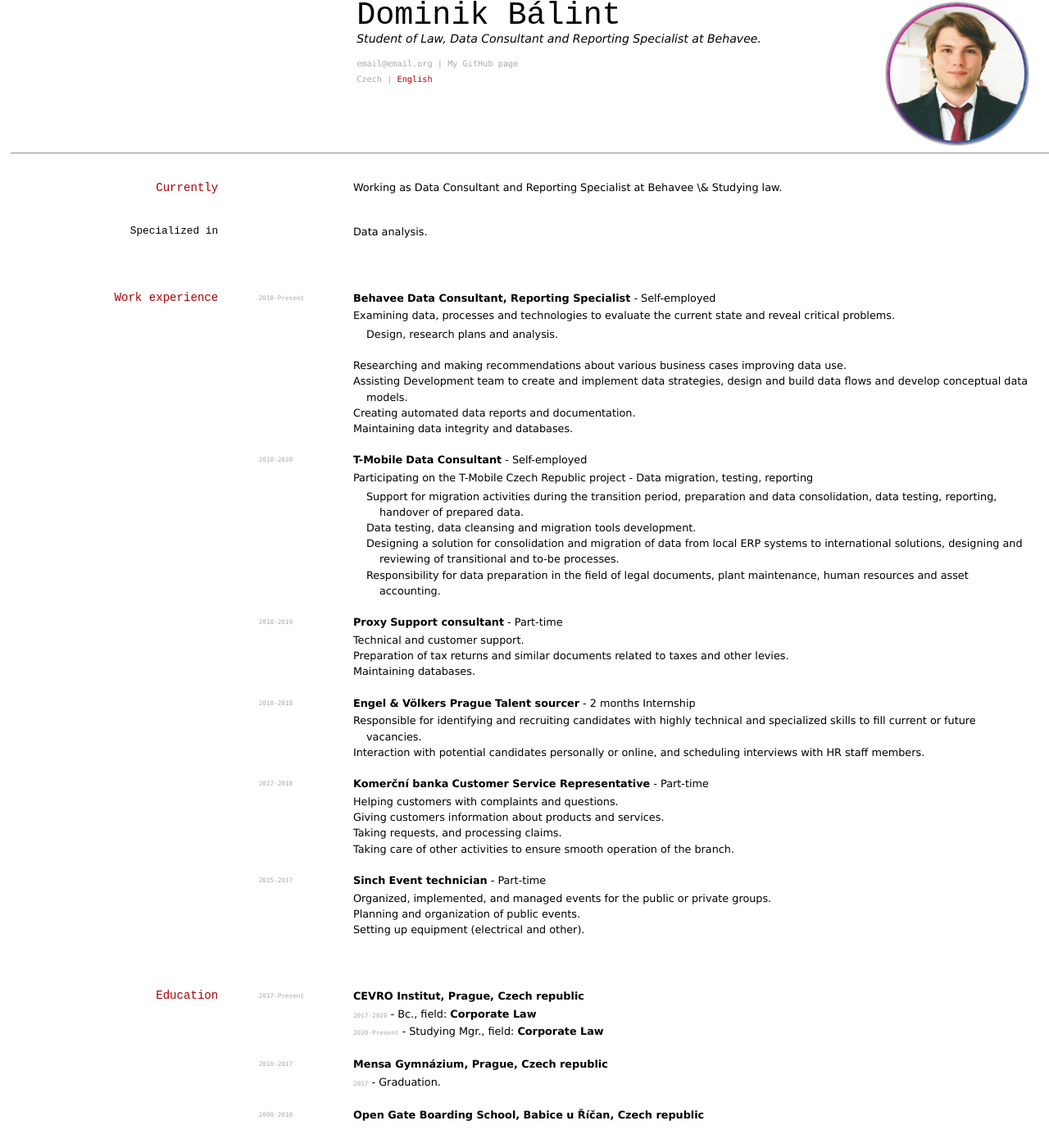
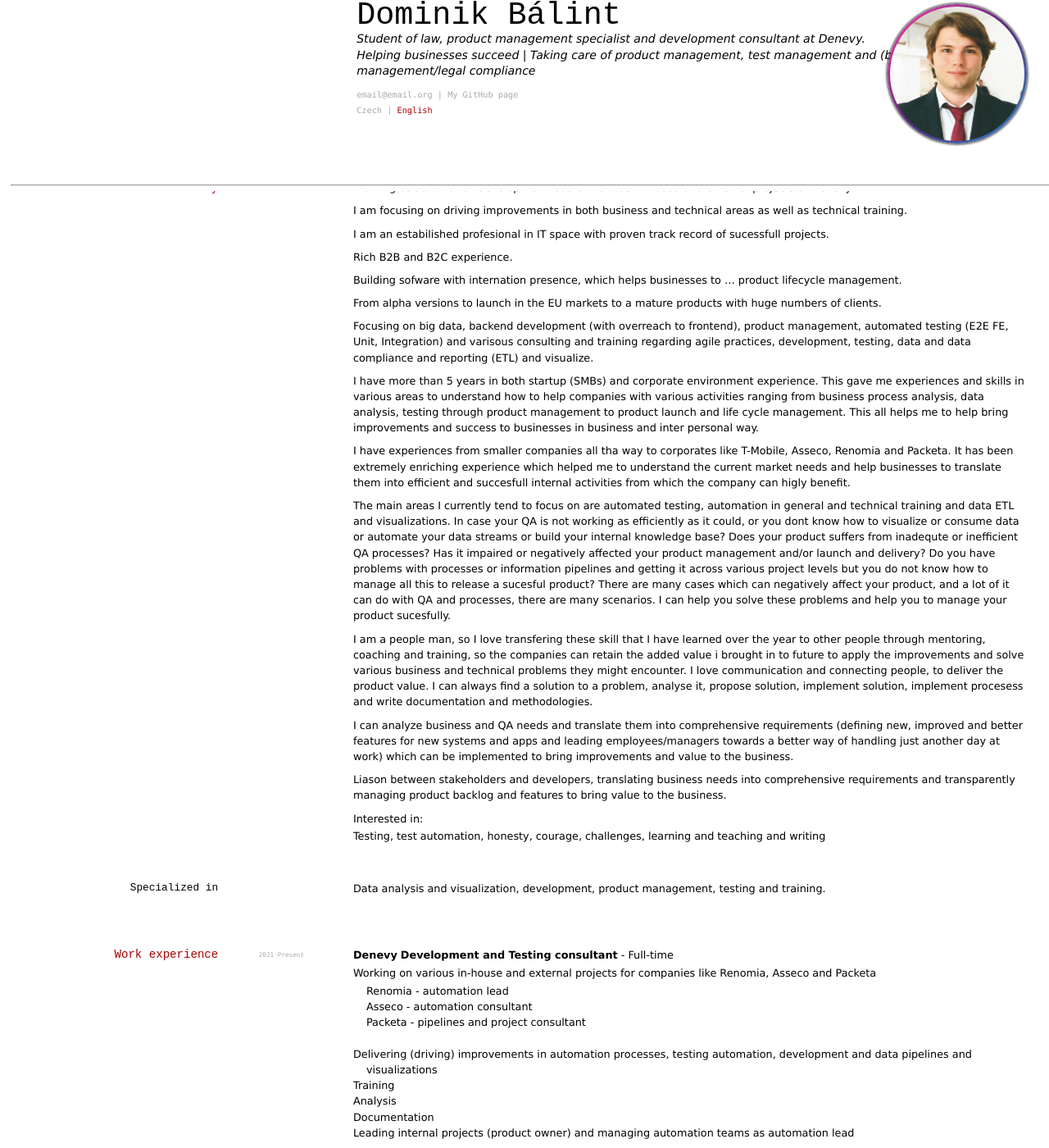
Before and after one commit to Dominik-97/curriculum-vitae, a Jekyll site: the page built from index.md, in a window 1280 px wide and 1400 px high. Shown: the whole window at 82% size. Built offline with Jekyll 4.4.1, drawn with Linux system fonts in a browser that asks for light colours; some of the changed text lies outside the part shown.

Commit message:
Unredacted changes to CV, TBD.

```diff
--- a/_layouts/cv.html
+++ b/_layouts/cv.html
@@ -38,7 +38,7 @@
       <p>PDF version of my CV can be found <a href="https://github.com/Dominik-97/curriculum-vitae/blob/main/cv_en.pdf" data-tool-tip="This link will take you to the GitHub.">here</a>.</p>
     {% elsif page.language == "cz" %}
       <hr>
-      <p>PDF verze mého CV je k naleznutí <a href="https://github.com/Dominik-97/curriculum-vitae/blob/main/cv_cz.pdf" data-tool-tip="This link will take you to the GitHub.">zde</a>.</p>
+      <p>PDF verze mého CV je k nalezení <a href="https://github.com/Dominik-97/curriculum-vitae/blob/main/cv_cz.pdf" data-tool-tip="Tento link otevře GitHub.">zde</a>.</p>
     {% endif %}
     </div>
   </div>
--- a/index.md
+++ b/index.md
@@ -7,7 +7,10 @@ language: en
 <div class="fixed">
 
 <h1>Dominik Bálint</h1>
-<p>Student of Law, Data Consultant and Reporting Specialist at Behavee.</p>
+<p>
+  Student of law, product management specialist and development consultant at Denevy. <br>
+  Helping businesses succeed | Taking care of product management, test management and (big) data management/legal compliance
+</p>
 
 <div id="webaddress">
 <a href="email@email.cz">email@email.org</a>
@@ -27,15 +30,55 @@ language: en
 
 ## Currently
 
-Working as Data Consultant and Reporting Specialist at Behavee \& Studying law.
+Working as automation development lead on various in-house and external projects at Denevy. <br>
+
+I am focusing on driving improvements in both business and technical areas as well as technical training. <br>
+
+I am an estabilished profesional in IT space with proven track record of sucessfull projects. <br>
+
+Rich B2B and B2C experience.
+
+Building sofware with internation presence, which helps businesses to ... product lifecycle management.
+
+From alpha versions to launch in the EU markets to a mature products with huge numbers of clients.
+
+Focusing on big data, backend development (with overreach to frontend), product management, automated testing (E2E FE, Unit, Integration) and varisous consulting and training regarding agile practices, development, testing, data and data compliance and reporting (ETL) and visualize.
+
+I have more than 5 years in both startup (SMBs) and corporate environment experience. This gave me experiences and skills in various areas to understand how to help companies with various activities ranging from business process analysis, data analysis, testing through product management to product launch and life cycle management. This all helps me to help bring improvements and success to businesses in business and inter personal way.
+
+I have experiences from smaller companies all tha way to corporates like T-Mobile, Asseco, Renomia and Packeta. It has been extremely enriching experience which helped me to understand the current market needs and help businesses to translate them into efficient and succesfull internal activities from which the company can higly benefit.
+
+The main areas I currently tend to focus on are automated testing, automation in general and technical training and data ETL and visualizations. In case your QA is not working as efficiently as it could, or you dont know how to visualize or consume data or automate your data streams or build your internal knowledge base? Does your product suffers from inadequte or inefficient QA processes? Has it impaired or negatively affected your product management and/or launch and delivery? Do you have problems with processes or information pipelines and getting it across various project levels but you do not know how to manage all this to release a sucesful product? There are many cases which can negatively affect your product, and a lot of it can do with QA and processes, there are many scenarios. I can help you solve these problems and help you to manage your product sucesfully.
+
+I am a people man, so I love transfering these skill that I have learned over the year to other people through mentoring, coaching and training, so the companies can retain the added value i brought in to future to apply the improvements and solve various business and technical problems they might encounter. I love communication and connecting people, to deliver the product value. I can always find a solution to a problem, analyse it, propose solution, implement solution, implement procesess and write documentation and methodologies.
+
+I can analyze business and QA needs and translate them into comprehensive requirements (defining new, improved and better features for new systems and apps and leading employees/managers towards a better way of handling just another day at work) which can be implemented to bring improvements and value to the business.
+
+Liason between stakeholders and developers, translating business needs into comprehensive requirements and transparently managing product backlog and features to bring value to the business.
+
+Interested in:
+
+- Testing, test automation, honesty, courage, challenges, learning and teaching and writing
 
 ### Specialized in
 
-Data analysis.
+Data analysis and visualization, development, product management, testing and training.
 
 
 ## Work experience
-`2018-Present` __Behavee__ **Data Consultant, Reporting Specialist** - Self-employed <br>
+`2021-Present` __Denevy__ **Development and Testing consultant** - Full-time <br>
+
+- Working on various in-house and external projects for companies like Renomia, Asseco and Packeta
+  - Renomia - automation lead
+  - Asseco - automation consultant
+  - Packeta - pipelines and project consultant
+- Delivering (driving) improvements in automation processes, testing automation, development and data pipelines and visualizations
+- Training
+- Analysis
+- Documentation
+- Leading internal projects (product owner) and managing automation teams as automation lead
+
+`2018-2021` __Behavee__ **Data Consultant, Reporting Specialist** - Self-employed <br>
 
 - Examining data, processes and technologies to evaluate the current state and reveal critical problems.
   - Design, research plans and analysis.
@@ -155,6 +198,60 @@ __Open Gate Boarding School, Babice u Říčan, Czech republic__ <br>
 - MacOS & Windows & Linux <img alt="Apple" src="https://simpleicons.org/icons/apple.svg" width="15px"> & <img alt="Windows" src="https://simpleicons.org/icons/windows.svg" width="15px"> & <img alt="Linux" src="https://simpleicons.org/icons/linux.svg" width="15px"> &nbsp;\|&nbsp; Advanced
 - Basic understanding of: R & JavaScript & Node.js <img alt="R" src="https://simpleicons.org/icons/r.svg" width="15px"> & <img alt="JavaScript" src="https://simpleicons.org/icons/javascript.svg" width="15px"> & <img alt="Node.js" src="https://simpleicons.org/icons/node-dot-js.svg" width="15px"> &nbsp;\|&nbsp; Novice
 
+- FE:
+  - JavaScript/Typescript
+  - HTML5
+  - CSS3
+  - XPaths
+- Testing
+  - RobotFramework
+  - Selenium
+  - Cucumber
+  - PlayWright
+  - Gherkin
+- Backend
+  - Node.js
+  - Python
+  - Go
+- Other technologies
+  - MacOS
+  - Linux
+  - AWS, GCP
+  - VMs
+  - Docker
+  - Markup languages - Markdown
+  - LaTeX
+  - Shell Scripting - Bash, ZSH
+  - Make
+  - SQL (MySQL, PostgreSQL)
+  - APIs
+- Other
+  - Agile
+  - Scrum
+  - BPMN
+  - Leadership
+  - Writing
+  - Design
+  - Integrations
+  - SAP
+  - Process improvement
+  - Product delivery
+  - Telecomunications
+  - Project delivery
+  - Project coordination
+  - Process management and improvement
+  - Product launch
+  - Testing
+  - QA Lead
+  - Consultion
+  - COmmunication
+  - Training
+  - Presentation
+  - Team-oriented
+  - Mentoring
+  - Coaching
+  - Process quality improvements
+
 
 ## Languages
 
```
